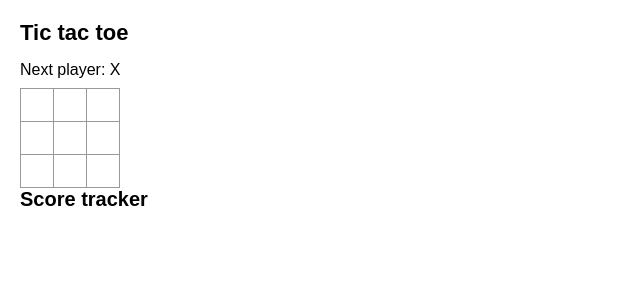
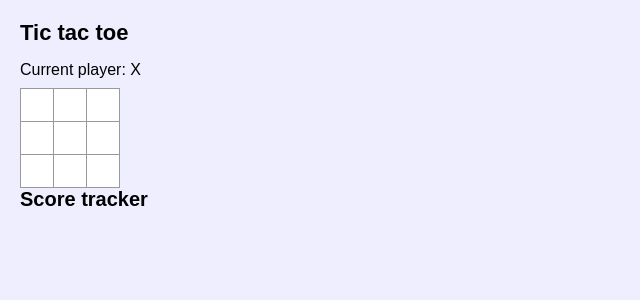
Before and after one commit to mkorbar/react-tic-tac-toe, a React (Create React App) app: page / in a window 1280 px wide. Shown: the top 300 px of the page, without its empty margins (0-640 px from the left). Built offline with nearby package versions, Linux system fonts and the light colour scheme.

Commit message:
Add failing tests

```diff
--- a/src/App.css
+++ b/src/App.css
@@ -6,7 +6,7 @@ body {
   font-family: sans-serif;
   margin: 20px;
   padding: 0;
-  background-color: '#eeeeff';
+  background-color: #eeeeff;
 }
 
 h1 {
--- a/src/App.jsx
+++ b/src/App.jsx
@@ -50,7 +50,7 @@ function App() {
   if (winner) {
     status = `Winner: ${winner}`;
   } else {
-    status = `Next player: ${xIsNext ? 'X' : 'O'}`;
+    status = `Current player: ${xIsNext ? 'X' : 'O'}`;
   }
 
   // jsx
```
